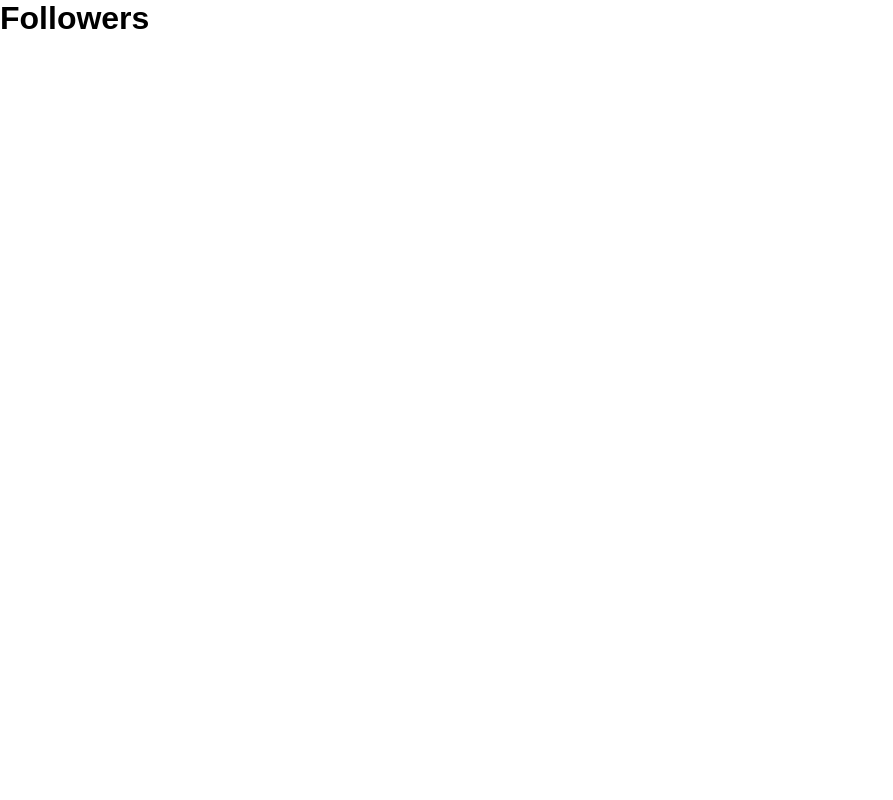
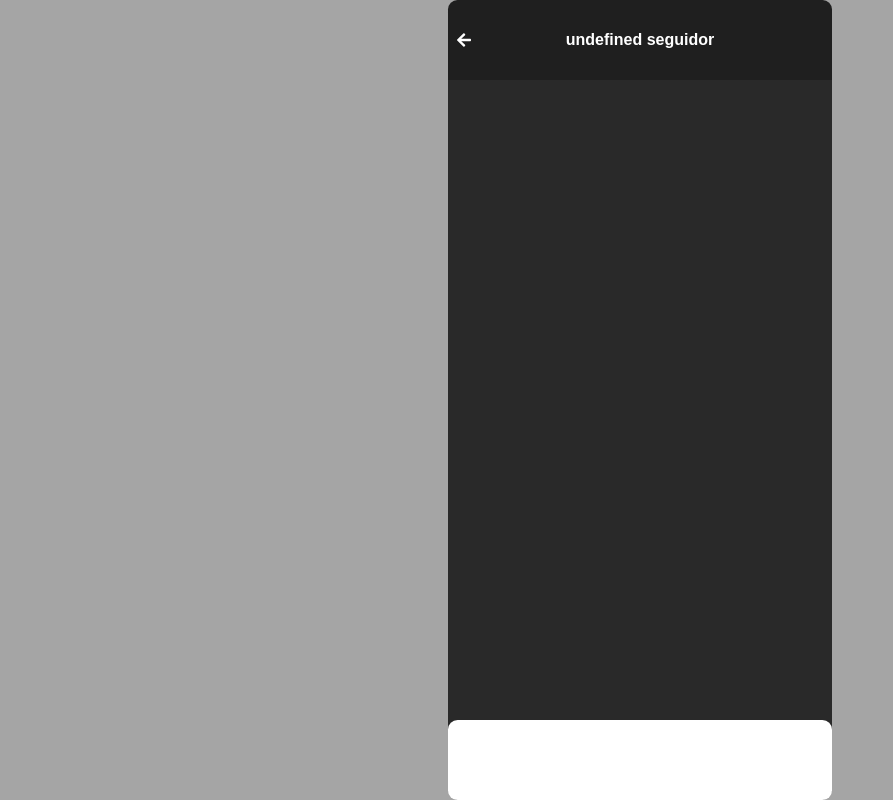
Before and after one commit to duzate/gitusers, a React (Vite) app: page /followers in a window 1280 px wide. Shown: the whole page, without its empty margins (0-893 px from the left). Built offline with nearby package versions, Linux system fonts and the light colour scheme.

Commit message:
refatoring layout

```diff
--- /dev/null
+++ b/src/components/Carts/styles.ts
@@ -0,0 +1,5 @@
+import styled  from "styled-components";
+
+export const Container = styled.div`
+
+`;
--- /dev/null
+++ b/src/components/Default/index.tsx
@@ -0,0 +1,18 @@
+import { ReactNode } from "react"
+import { FooterButton } from "../Footer";
+import { Container, Wrapper } from "./styles"
+
+type Props = {
+  children: ReactNode;
+}
+
+export const LayoutDefault = ({children}: Props) => {
+  return(
+    <Wrapper>
+      <Container>
+        {children}
+        <FooterButton/>
+      </Container>
+    </Wrapper>
+  )
+}
--- /dev/null
+++ b/src/components/Default/styles.ts
@@ -0,0 +1,17 @@
+import styled from "styled-components";
+import { theme } from "../../global/styles/Themes";
+
+export const Wrapper = styled.div`
+  display: flex;
+  justify-content: center;
+  background-color: #A5A5A5;
+`;
+
+export const Container = styled.div`
+  display: flex;
+  flex-direction: column;
+  width: 30vw;
+  height: 100vh;
+  background-color: ${theme.colors.background};
+  border-radius: .8em;
+`;
--- /dev/null
+++ b/src/components/Footer/index.tsx
@@ -0,0 +1,9 @@
+import { Container } from "./styles"
+
+export const FooterButton = () => {
+  return(
+    <Container>
+
+    </Container>
+  )
+}
--- /dev/null
+++ b/src/components/Footer/styles.ts
@@ -0,0 +1,11 @@
+import styled from "styled-components";
+import { theme } from "../../global/styles/Themes";
+
+export const Container = styled.div`
+  position: absolute;
+  bottom: 0;
+  background-color: ${theme.colors.white};
+  width: 30vw;
+  height: 10vh;
+  border-radius: .6em;
+`;
--- /dev/null
+++ b/src/components/HeaderPage/index.tsx
@@ -0,0 +1,18 @@
+import { Header } from "./styles"
+import { FaArrowLeft } from 'react-icons/fa'
+
+type Props = {
+  title: string
+  repo: string
+}
+
+export const HeaderPage = ({title, repo}: Props) => {
+
+  return(
+    <Header>
+      <FaArrowLeft onClick={history.back}/>
+      <span>{repo + " " + title}</span>
+      <div style={{margin:'1rem 1rem'}}/>
+    </Header>
+  )
+}
--- /dev/null
+++ b/src/components/HeaderPage/styles.ts
@@ -0,0 +1,29 @@
+import styled from "styled-components";
+import { theme } from "../../global/styles/Themes";
+
+export const Header = styled.div`
+  display: flex;
+  justify-content: space-between;
+  align-items: center;
+  width: 30vw;
+  height: 10vh;
+  background-color: ${theme.colors.header};
+  border-radius: .6em .6em 0 0;
+
+  svg {
+    fill: ${theme.colors.white};
+    font-size: 1rem;
+    width: 2rem;
+    margin: 1rem 1 rem;
+    cursor: pointer;
+  }
+
+  span {
+    margin: 1rem 1rem;
+    font-size: 1rem;
+    font-weight: bold;
+    color: ${theme.colors.white};
+    font-family: sans-serif;
+    text-transform: lowercase;
+  }
+`;
--- a/src/pages/Followers.tsx
+++ b/src/pages/Followers.tsx
@@ -1,10 +1,14 @@
-import React from "react";
+
+import { LayoutDefault } from "../components/Default";
+import { HeaderPage } from "../components/HeaderPage";
+import { useAuth } from "../Hooks/Auth";
 
 const Followers = () => {
+  const {user} = useAuth()
   return(
-    <h1>
-      Followers
-    </h1>
+    <LayoutDefault>
+      <HeaderPage title={Number.parseInt(user.followers) > 1 ? "Seguindores" : 'Seguidor' } repo={user.followers} />
+    </LayoutDefault>
   )
 }
 
--- a/src/pages/Following.tsx
+++ b/src/pages/Following.tsx
@@ -1,10 +1,14 @@
-import React from "react";
+
+import { LayoutDefault } from "../components/Default";
+import { HeaderPage } from "../components/HeaderPage";
+import { useAuth } from "../Hooks/Auth";
 
 const Following = () => {
+  const {user} = useAuth()
   return(
-    <h1>
-      Following
-    </h1>
+    <LayoutDefault>
+      <HeaderPage title="Seguindo" repo={user.following} />
+    </LayoutDefault>
   )
 }
 
--- a/src/pages/Repos.tsx
+++ b/src/pages/Repos.tsx
@@ -1,10 +1,15 @@
-import React from "react";
+
+import { LayoutDefault } from "../components/Default";
+import { HeaderPage } from "../components/HeaderPage";
+import { useAuth } from "../Hooks/Auth";
 
 const Repos = () => {
+  const {user} = useAuth()
   return(
-    <h1>
-      Repos
-    </h1>
+    <LayoutDefault>
+      <HeaderPage title={Number.parseInt(user.public_repos) > 1 ? "Repositórios" : "Repositório"} repo={user.public_repos}/>
+
+    </LayoutDefault>
   )
 }
 
```
Also changed, not shown: src/components/Carts/Index.tsx (added, +9 -0 lines).
